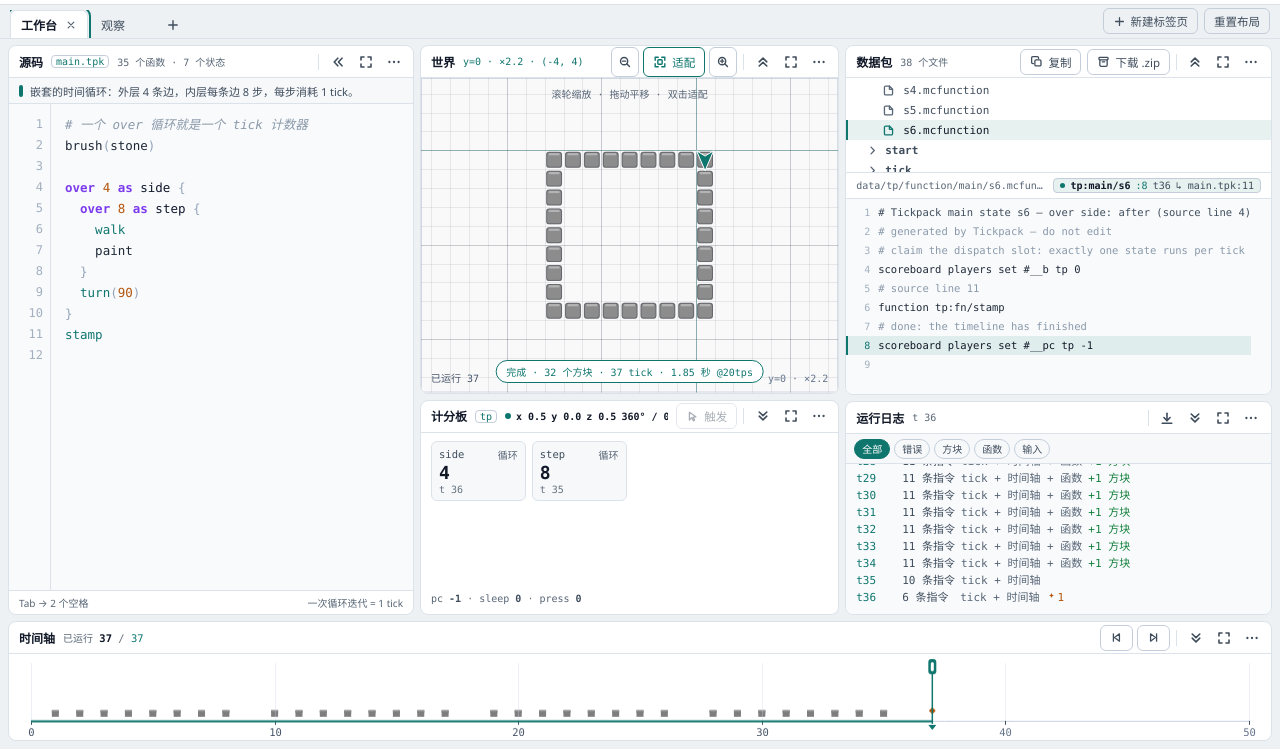
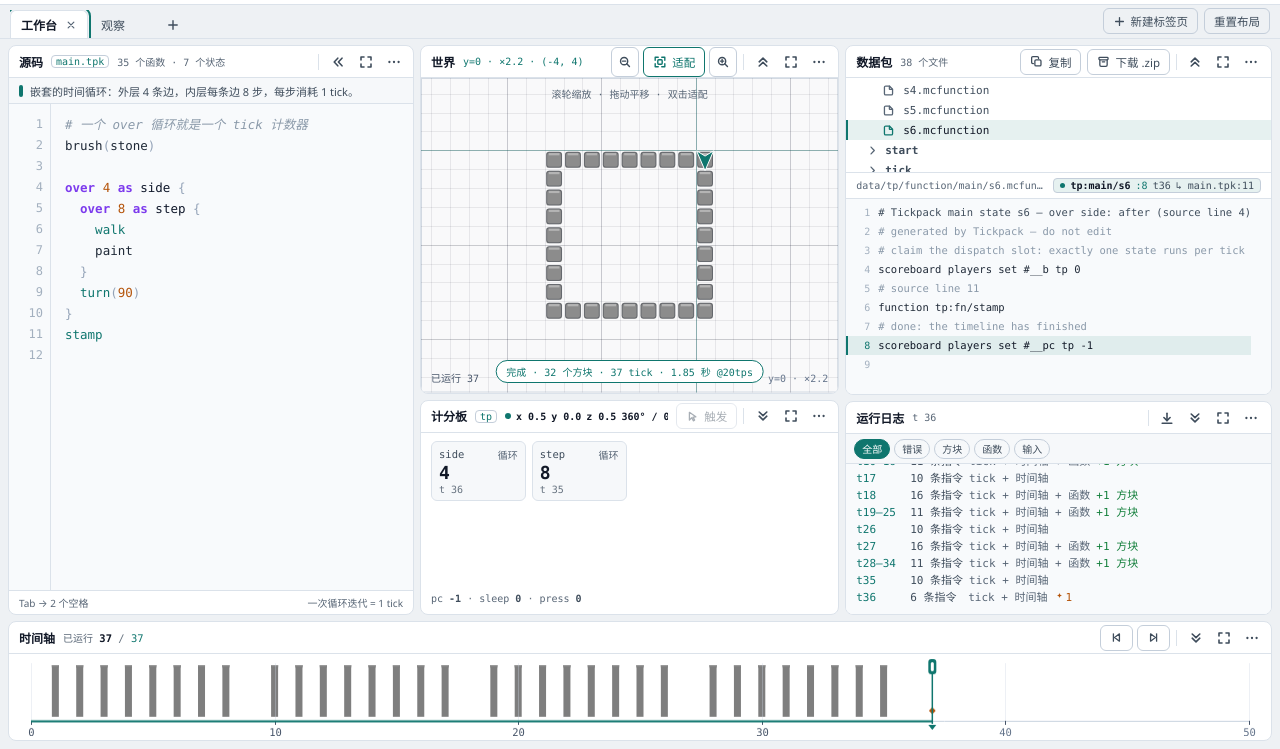
Before and after one commit to xxzh-code/Tickpack, a website with bundled scripts: page web/index.html in a window 1280 px wide. Shown: the part 51-800 px from the top of the page. Built offline with nearby package versions, Linux system fonts and the light colour scheme.

Commit message:
feat(web): collapse repeated log summaries and normalize timeline bars
Merge consecutive identical tick summaries into ranges with click-to-last-tick, reset runs across say/error and compile failure, and scale timeline bar heights to the busiest visible tick. 244 tests; rebuild single-file.

```diff
--- a/web/app.js
+++ b/web/app.js
@@ -145,6 +145,7 @@ function parseQueryInt(q, key) {
     logCount: 0,
     logFollow: true,
   logFilter: 'all',
+  lastSummary: null,
     themeAuto: false,
     theme: 'dark',
     sound: true,
@@ -898,6 +899,7 @@ function parseQueryInt(q, key) {
     dom.consoleLines.innerHTML = `<div class="log-empty">${esc(hint)}</div>`;
     if (dom.consoleMeta) dom.consoleMeta.textContent = '空闲';
     state.logCount = 0;
+    state.lastSummary = null;
     setLogFollow(true, { scroll: true });
   }
 
@@ -956,6 +958,7 @@ function parseQueryInt(q, key) {
     row.dataset.kinds = kindList.join(' ');
     row.hidden = !logRowMatches(row, state.logFilter);
     row.innerHTML = html;
+    if (cls !== 'log-summary') state.lastSummary = null;
     if (Number.isInteger(tick) && tick >= 0) {
       row.dataset.tick = String(tick);
       row.tabIndex = 0;
@@ -970,6 +973,42 @@ function parseQueryInt(q, key) {
     }
     applyLogFilter();
     if (state.logFollow) dom.consoleLines.scrollTop = dom.consoleLines.scrollHeight;
+  }
+
+  function summaryHtml(start, end, cmds, tags, adds, particles, sounds) {
+    const label = start === end ? `t${start}` : `t${start}–${end}`;
+    const bits = [
+      `<span class="log-t">${label}</span>`,
+      `<span class="log-cmd">${cmds} 条指令</span>`,
+      `<span class="log-tags">${tags.join(' + ') || '空闲'}</span>`,
+    ];
+    if (adds) bits.push(`<span class="log-add">+${adds} 方块</span>`);
+    if (particles) bits.push(`<span class="log-fx">${icon('sparkle', 'log-fx-icon')}${particles}</span>`);
+    if (sounds) bits.push(`<span class="log-fx" title="声音 ${sounds}">${icon('volume-2', 'log-fx-icon')}${sounds}</span>`);
+    return bits.join(' ');
+  }
+
+  function appendLogSummary({ start, end, key, cmds, tags, adds, particles, sounds, kinds }) {
+    if (!dom.consoleLines) return;
+    const last = state.lastSummary;
+    const canMerge = last && last.key === key && last.end + 1 === start
+      && last.row && last.row === dom.consoleLines.lastElementChild;
+    if (canMerge) {
+      last.end = end;
+      last.row.innerHTML = summaryHtml(last.start, end, cmds, tags, adds, particles, sounds);
+      last.row.dataset.tick = String(end);
+      last.row.setAttribute('aria-label', `跳到 tick ${end}`);
+      last.row.title = `连续 ${end - last.start + 1} 个 tick 的相同摘要`;
+      applyLogFilter();
+      if (state.logFollow) dom.consoleLines.scrollTop = dom.consoleLines.scrollHeight;
+      return;
+    }
+    consoleLine(summaryHtml(start, end, cmds, tags, adds, particles, sounds), 'log-summary', end, kinds);
+    const row = dom.consoleLines.lastElementChild;
+    if (row && row.classList.contains('log-summary')) {
+      row.title = end === start ? `跳到 tick ${end}` : `连续 ${end - start + 1} 个 tick 的相同摘要`;
+      state.lastSummary = { start, end, key, row };
+    }
   }
 
   function setLogFollow(on, { scroll = false } = {}) {
@@ -1046,15 +1085,18 @@ function parseQueryInt(q, key) {
     if (adds) summaryKinds.push('blocks');
     if (tags.includes('函数')) summaryKinds.push('function');
     if (tags.includes('输入')) summaryKinds.push('input');
-    const bits = [
-      `<span class="log-t">t${tNo}</span>`,
-      `<span class="log-cmd">${cmds.length} 条指令</span>`,
-      `<span class="log-tags">${tags.join(' + ') || '空闲'}</span>`,
-    ];
-    if (adds) bits.push(`<span class="log-add">+${adds} 方块</span>`);
-    if (particles) bits.push(`<span class="log-fx">${icon('sparkle', 'log-fx-icon')}${particles}</span>`);
-    if (sounds) bits.push(`<span class="log-fx" title="声音 ${sounds}">${icon('volume-2', 'log-fx-icon')}${sounds}</span>`);
-    consoleLine(bits.join(' '), 'log-summary', tNo, summaryKinds.join(' '));
+    const summaryKey = [cmds.length, tags.join('+'), adds, particles, sounds].join('|');
+    appendLogSummary({
+      start: tNo,
+      end: tNo,
+      key: summaryKey,
+      cmds: cmds.length,
+      tags,
+      adds,
+      particles,
+      sounds,
+      kinds: summaryKinds.join(' '),
+    });
 
     for (const ev of events) {
       if (!ev) continue;
--- a/web/style.css
+++ b/web/style.css
@@ -1227,7 +1227,7 @@ body.drag-valid .pane-drag-ghost { border-color: var(--accent); }
 .log-line:hover { background: var(--hover); }
 .log-line[data-tick] { cursor: pointer; }
 .log-line[data-tick]:focus-visible { outline: 2px solid var(--accent); outline-offset: -2px; background: var(--hover); }
-.log-t { flex: 0 0 40px; color: var(--accent); font-variant-numeric: tabular-nums; }
+.log-t { flex: 0 0 48px; color: var(--accent); font-variant-numeric: tabular-nums; }
 .log-cmd { flex: 0 0 52px; color: var(--muted); }
 .log-tags { color: var(--dim); overflow: hidden; text-overflow: ellipsis; }
 .log-add { color: var(--ok); }
--- a/web/timeline.js
+++ b/web/timeline.js
@@ -135,12 +135,19 @@ export function createTimeline({ canvas, labelEl, onSeek }) {
     // ---- activity band: one column per tick, height = blocks placed that tick
     const markW = clamp(pxPerTick * 0.55, 2.2, 7);
     const maxBar = Math.max(8, baseY - topY - 6);
+    let maxCount = 1;
+    for (const [t, mark] of marks) {
+      if (t > total) continue;
+      const count = mark.count || (mark.colors ? mark.colors.length : 0);
+      if (count > maxCount) maxCount = count;
+    }
     for (const [t, mark] of marks) {
       if (t > total) continue;
       const x = xOf(t);
       const colors = mark.colors;
       const count = mark.count || colors.length;
-      const barH = clamp(4 + count * 2.3, 5, maxBar);
+      // Normalize to the busiest visible column so sparse logs still use the band.
+      const barH = clamp(4 + (count / maxCount) * (maxBar - 4), 5, maxBar);
       const c0 = colors[0] || palette.playhead;
       const markBase = themeName === 'light' ? shade(c0, -0.18) : c0;
       ctx.fillStyle = withAlpha(markBase, 0.92);
```
Also changed, not shown: dist/tickpack.html.
